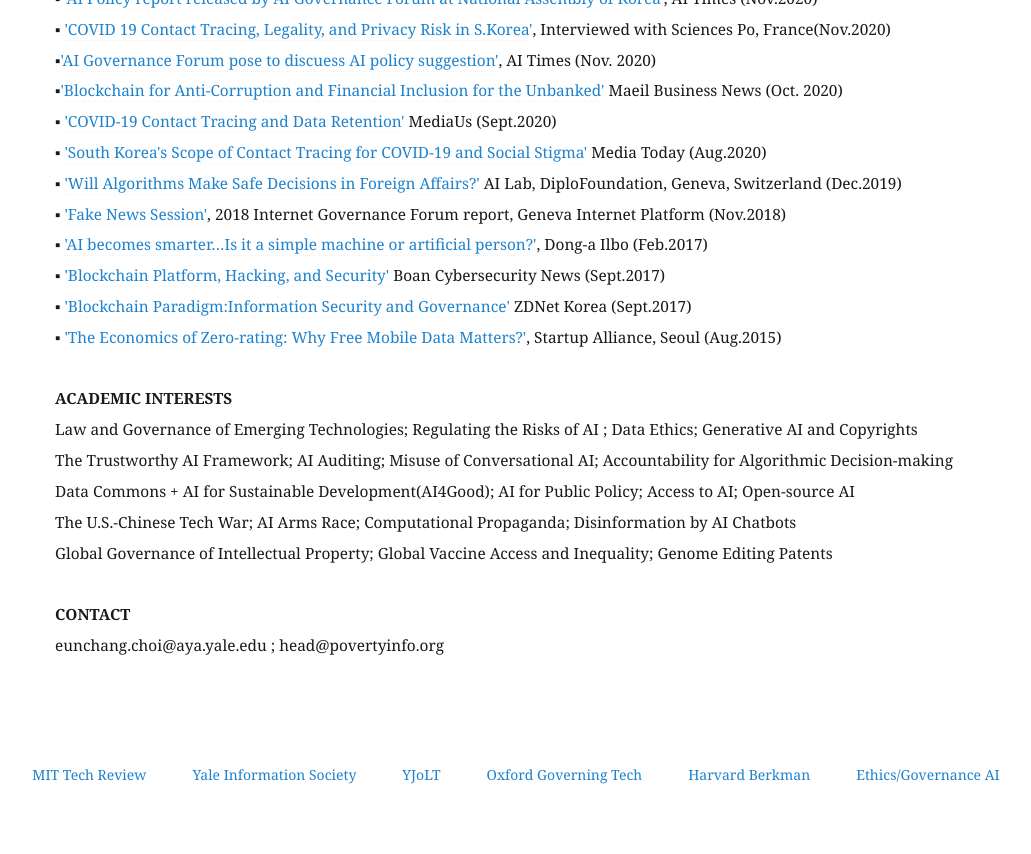
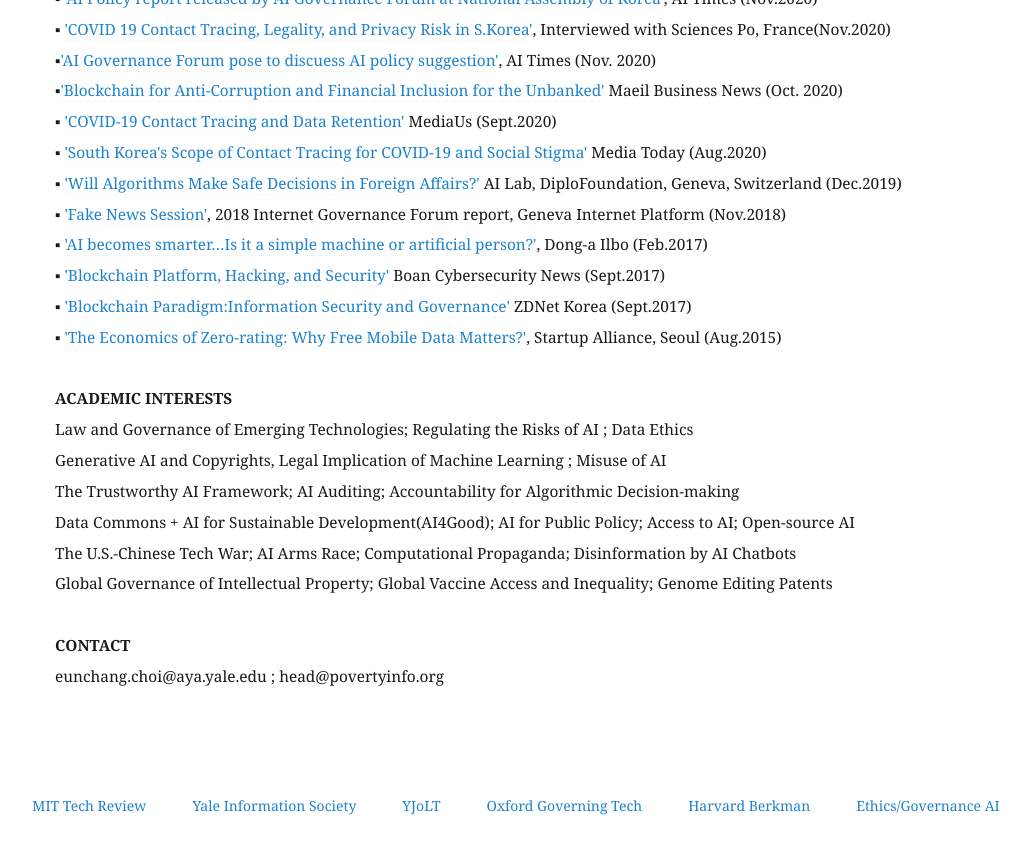
Before and after one commit to eunchangchoi/eunchangchoi.github.io, a Jekyll site: the page built from index.md, in a window 1280 px wide and 900 px high, scrolled down 7746 px. Shown: the top 854 px of the window, without its empty margins (45-1076 px from the left). Built offline with Jekyll 4.4.1, drawn with Linux system fonts in a browser that asks for light colours.

Commit message:
Update index.md

```diff
--- a/index.md
+++ b/index.md
@@ -190,8 +190,9 @@ title: "Choi, Eun Chang 최은창"
 
  <br>
  <strong> ACADEMIC INTERESTS </strong> <br>
-   Law and Governance of Emerging Technologies; Regulating the Risks of AI ; Data Ethics; Generative AI and Copyrights <br>
-   The Trustworthy AI Framework; AI Auditing; Misuse of Conversational AI; Accountability for Algorithmic Decision-making <br>
+   Law and Governance of Emerging Technologies; Regulating the Risks of AI ; Data Ethics <br>
+   Generative AI and Copyrights, Legal Implication of Machine Learning ; Misuse of AI <br>
+   The Trustworthy AI Framework; AI Auditing; Accountability for Algorithmic Decision-making <br>
    Data Commons + AI for Sustainable Development(AI4Good); AI for Public Policy; Access to AI; Open-source AI <br>
    The U.S.-Chinese Tech War; AI Arms Race; Computational Propaganda; Disinformation by AI Chatbots <br>
    Global Governance of Intellectual Property; Global Vaccine Access and Inequality; Genome Editing Patents <br>
```
